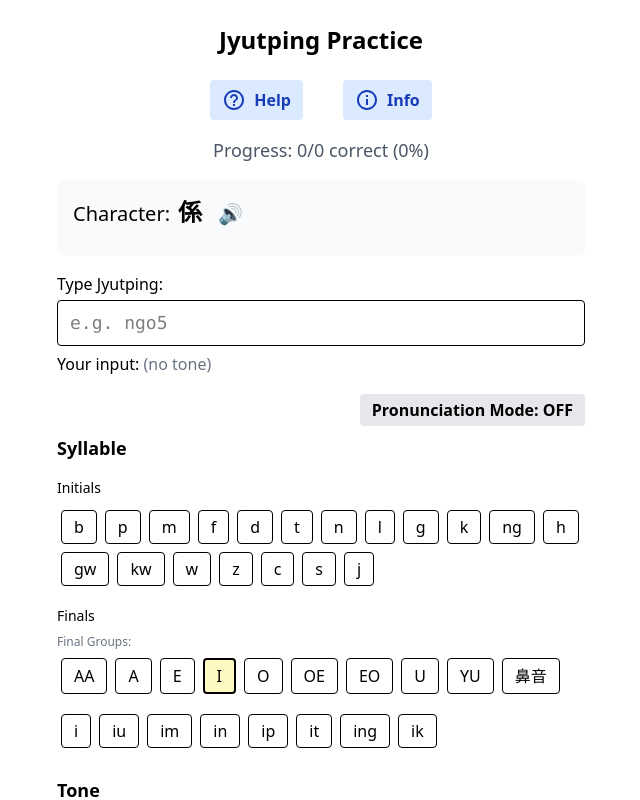
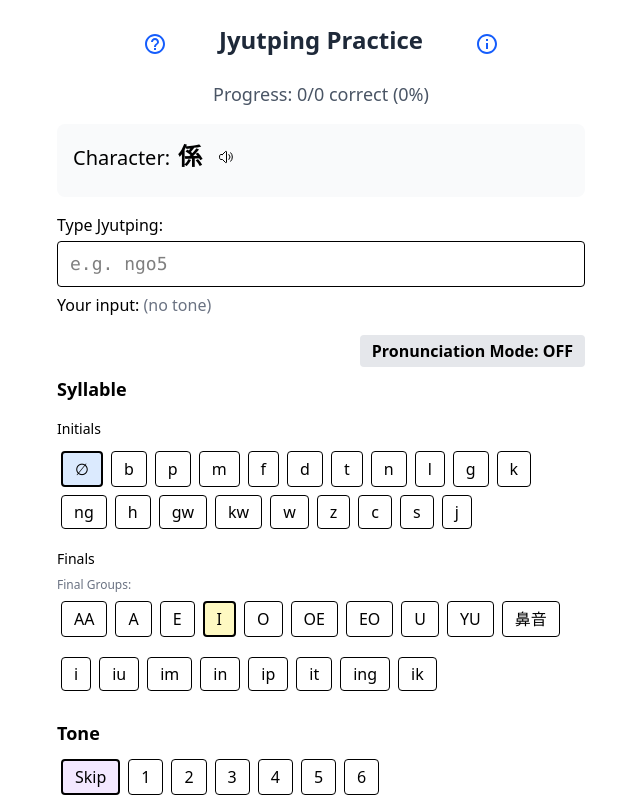
Before and after one commit to KacoK007/jyutping-typing, a React (Vite) app: page / in a window 1280 px wide. Shown: the top 800 px of the page, without its empty margins (319-959 px from the left). Built offline with nearby package versions, Linux system fonts and the light colour scheme.

Commit message:
restore the wrongly deleted skip tone and no initial button;

```diff
--- a/src/App.jsx
+++ b/src/App.jsx
@@ -85,12 +85,11 @@ export default function JyutpingPractice() {
       <HelpModal showHelp={showHelp} setShowHelp={setShowHelp} />
       <InfoModal showInfo={showInfo} setShowInfo={setShowInfo} />
 
-      <h1 className="text-2xl font-bold mb-6 text-center">Jyutping Practice</h1>
+      <div className="text-center mb-4 text-gray-800 flex justify-center gap-10">
 
-      <div className="text-center mb-4 text-gray-600 flex justify-center gap-10">
         <button
           type="button"
-          className="flex items-center gap-2 px-3 py-2 rounded bg-blue-100 hover:bg-blue-200 text-blue-800 font-bold"
+          className="flex items-center gap-2 px-3 py-2 rounded hover:bg-gray-100 text-blue-600 font-bold"
           onClick={() => setShowHelp(true)}
         >
           <svg viewBox="0 0 24 24" className="w-6 h-6 fill-current">
@@ -98,11 +97,13 @@ export default function JyutpingPractice() {
             <path d="M0 0h24v24H0V0z" fill="none"></path>
             <path d="M11 18h2v-2h-2v2zm1-16C6.48 2 2 6.48 2 12s4.48 10 10 10 10-4.48 10-10S17.52 2 12 2zm0 18c-4.41 0-8-3.59-8-8s3.59-8 8-8 8 3.59 8 8-3.59 8-8 8zm0-14c-2.21 0-4 1.79-4 4h2c0-1.1.9-2 2-2s2 .9 2 2c0 2-3 1.75-3 5h2c0-2.25 3-2.5 3-5 0-2.21-1.79-4-4-4z"></path>
           </svg>
-          Help
         </button>
+
+        <h1 className="text-2xl font-bold text-center">Jyutping Practice</h1>
+
         <button
           type="button"
-          className="flex items-center gap-2 px-3 py-2 rounded bg-blue-100 hover:bg-blue-200 text-blue-800 font-bold"
+          className="flex items-center gap-2 px-3 py-2 rounded hover:bg-gray-100 text-blue-600 font-bold"
           onClick={() => setShowInfo(true)}
         >
           <svg viewBox="0 0 24 24" className="w-6 h-6 fill-current">
@@ -110,7 +111,6 @@ export default function JyutpingPractice() {
             <path d="M0 0h24v24H0V0z" fill="none"></path>
             <path d="M11 7h2v2h-2zm0 4h2v6h-2zm1-9C6.48 2 2 6.48 2 12s4.48 10 10 10 10-4.48 10-10S17.52 2 12 2zm0 18c-4.41 0-8-3.59-8-8s3.59-8 8-8 8 3.59 8 8-3.59 8-8 8z"></path>
           </svg>
-          Info
         </button>
       </div>
 
--- a/src/components/CharacterDisplay.jsx
+++ b/src/components/CharacterDisplay.jsx
@@ -8,10 +8,11 @@ export default function CharacterDisplay({ question }) {
         {question.type === 'word' ? 'Word' : 'Character'}:
         <span className="font-bold text-2xl ml-2">{question.char}</span>
         <button
-          className="ml-2 px-2 py-1 rounded hover:bg-blue-100"
+          className="ml-2 px-2 py-2 rounded hover:bg-gray-200"
           onClick={() => speak(question.char)}
         >
-          🔊
+          <svg xmlns="http://www.w3.org/2000/svg" fill="none" viewBox="0 0 24 24" role="img" strokeWidth="1.5" stroke="currentColor" className="w-4 h-4">
+          <title>Play audio</title> <path strokeLinecap="round" strokeLinejoin="round" d="M19.114 5.636a9 9 0 0 1 0 12.728M16.463 8.288a5.25 5.25 0 0 1 0 7.424M6.75 8.25l4.72-4.72a.75.75 0 0 1 1.28.53v15.88a.75.75 0 0 1-1.28.53l-4.72-4.72H4.51c-.88 0-1.704-.507-1.938-1.354A9.01 9.01 0 0 1 2.25 12c0-.83.112-1.633.322-2.396C2.806 8.756 3.63 8.25 4.51 8.25H6.75Z"></path></svg>
         </button>
       </div>
     </div>
--- a/src/utils/constants.js
+++ b/src/utils/constants.js
@@ -1,4 +1,4 @@
-export const initials = ["b", "p", "m", "f", "d", "t", "n", "l", "g", "k", "ng", "h", "gw", "kw", "w", "z", "c", "s", "j"];
+export const initials = ["","b", "p", "m", "f", "d", "t", "n", "l", "g", "k", "ng", "h", "gw", "kw", "w", "z", "c", "s", "j"];
 
 export const finalsByGroup ={
       aa: ["aa", "aai", "aau", "aam", "aan", "aang", "aap", "aat", "aak"],
@@ -13,7 +13,7 @@ export const finalsByGroup ={
       鼻音: ["m", "ng"],
     }
 
-export const tones = ["1", "2", "3", "4", "5", "6"];
+export const tones = ["","1", "2", "3", "4", "5", "6"];
 
 export const initial_pronunciations = {
   b: "baa1",
```
